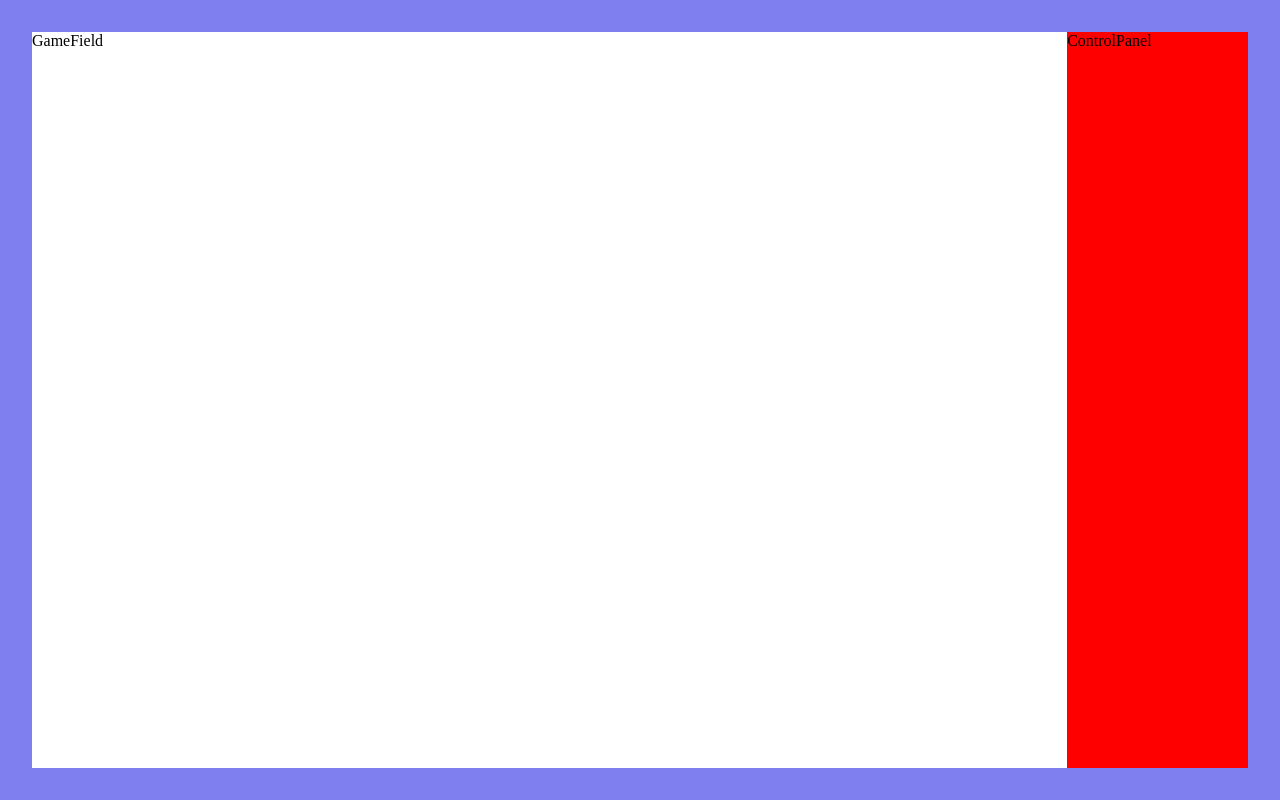
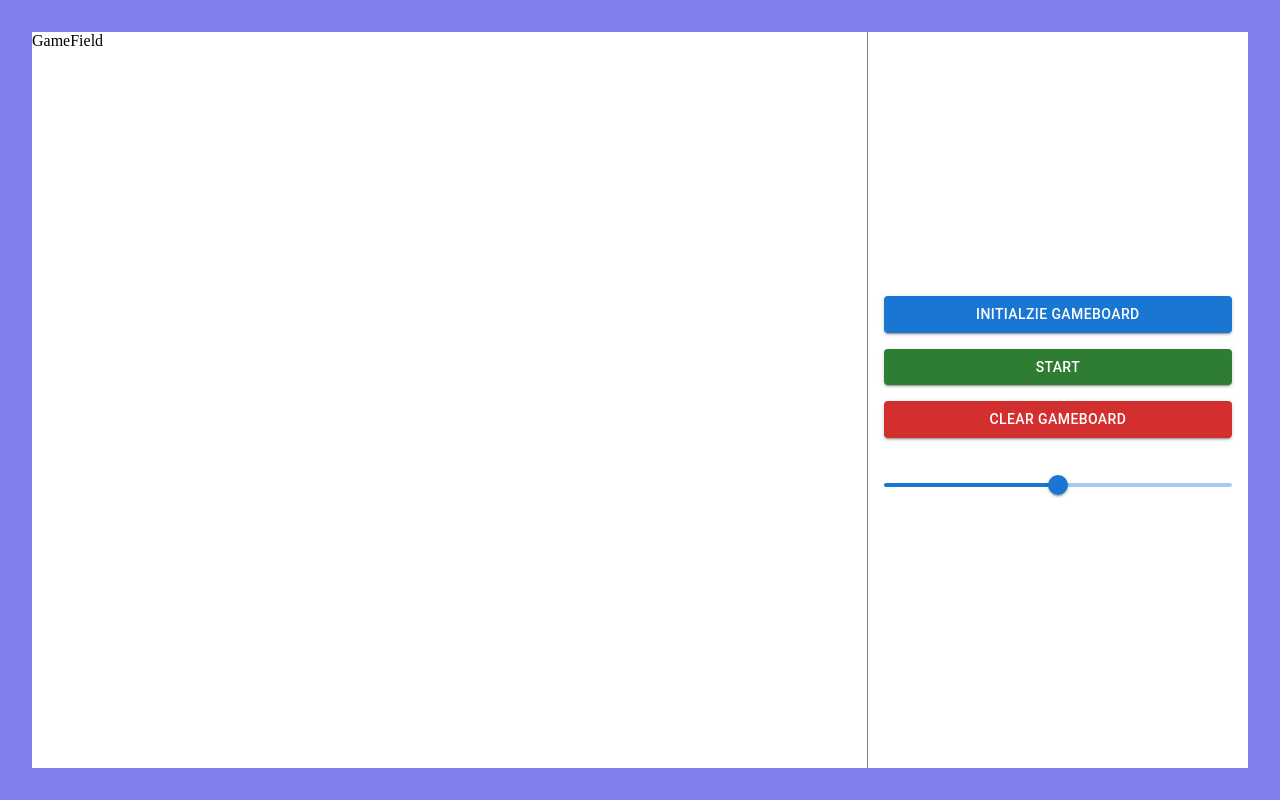
Before and after one commit to Baymurat/conway-game-of-life, a React app: page / in a window 1280 px wide. Built offline with nearby package versions, Linux system fonts and the light colour scheme.

Commit message:
feat: components of control panel

```diff
--- a/src/components/control-panel/index.tsx
+++ b/src/components/control-panel/index.tsx
@@ -1,15 +1,111 @@
-import { Box } from '@mui/material'
+import { Box, Button, Slider, Modal, TextField } from '@mui/material'
+import { useState } from 'react'
 
 type Props = {}
 
 const ControlPanel = (props: Props) => {
+  const [isOpen, setIsOpen] = useState<boolean>(false)
+  const [gridWidth, setGridWidth] = useState<number | ''>('')
+  const [gridHeight, setGridHeight] = useState<number | ''>('')
+
   return (
     <Box
-      flex="1 0 auto"
-      bgcolor="red"
+      display="flex"
+      alignItems="center"
+      justifyContent="center"
+      flexDirection="column"
+      flex="2 0 auto"
+      bgcolor="#fff"
       height="100%"
+      borderLeft="1px solid gray"
+      padding="1rem"
+      gap="2rem"
     >
-      ControlPanel
+      <Box
+        display="flex"
+        flexDirection="column"
+        gap="1rem"
+        width="100%"
+      >
+        <Modal
+          open={isOpen}
+          onClose={() => setIsOpen(false)}
+          aria-labelledby="modal-modal-title"
+          aria-describedby="modal-modal-description"
+        >
+          <Box
+            display="flex"
+            flexDirection="column"
+            gap="1rem"
+            sx={{
+              position: 'absolute' as 'absolute',
+              top: '50%',
+              left: '50%',
+              transform: 'translate(-50%, -50%)',
+              width: 400,
+              bgcolor: 'background.paper',
+              boxShadow: 24,
+              p: 4,
+            }}
+          >
+            <TextField
+              autoComplete='off'
+              fullWidth
+              label="Grid Width"
+              value={gridWidth}
+              onChange={({ target }) => {
+                const newValue = Number(target.value)
+                if (!Number.isNaN(newValue)) {
+                  setGridWidth(newValue)
+                }
+              }}
+            />
+            <TextField
+              autoComplete='off'
+              fullWidth
+              label="Grid Heigth"
+              value={gridHeight}
+              onChange={({ target }) => {
+                const newValue = Number(target.value)
+                if (!Number.isNaN(newValue)) {
+                  setGridHeight(newValue)
+                }
+              }}
+            />
+          </Box>
+        </Modal>
+        <Button
+          fullWidth
+          variant='contained'
+          onClick={() => setIsOpen(true)}
+        >
+          Initialzie gameboard
+        </Button>
+        <Button
+          fullWidth
+          variant='contained'
+          color='success'
+        >
+          Start
+        </Button>
+        <Button
+          fullWidth
+          variant='contained'
+          color='error'
+        >
+          Clear gameboard
+        </Button>
+      </Box>
+      <Box width="100%">
+        <Slider
+          defaultValue={50}
+          aria-label="Default"
+          valueLabelDisplay="auto"
+          onChange={(_, nv) => {
+            console.log(nv);
+          }}
+        />
+      </Box>
     </Box>
   )
 }
```
